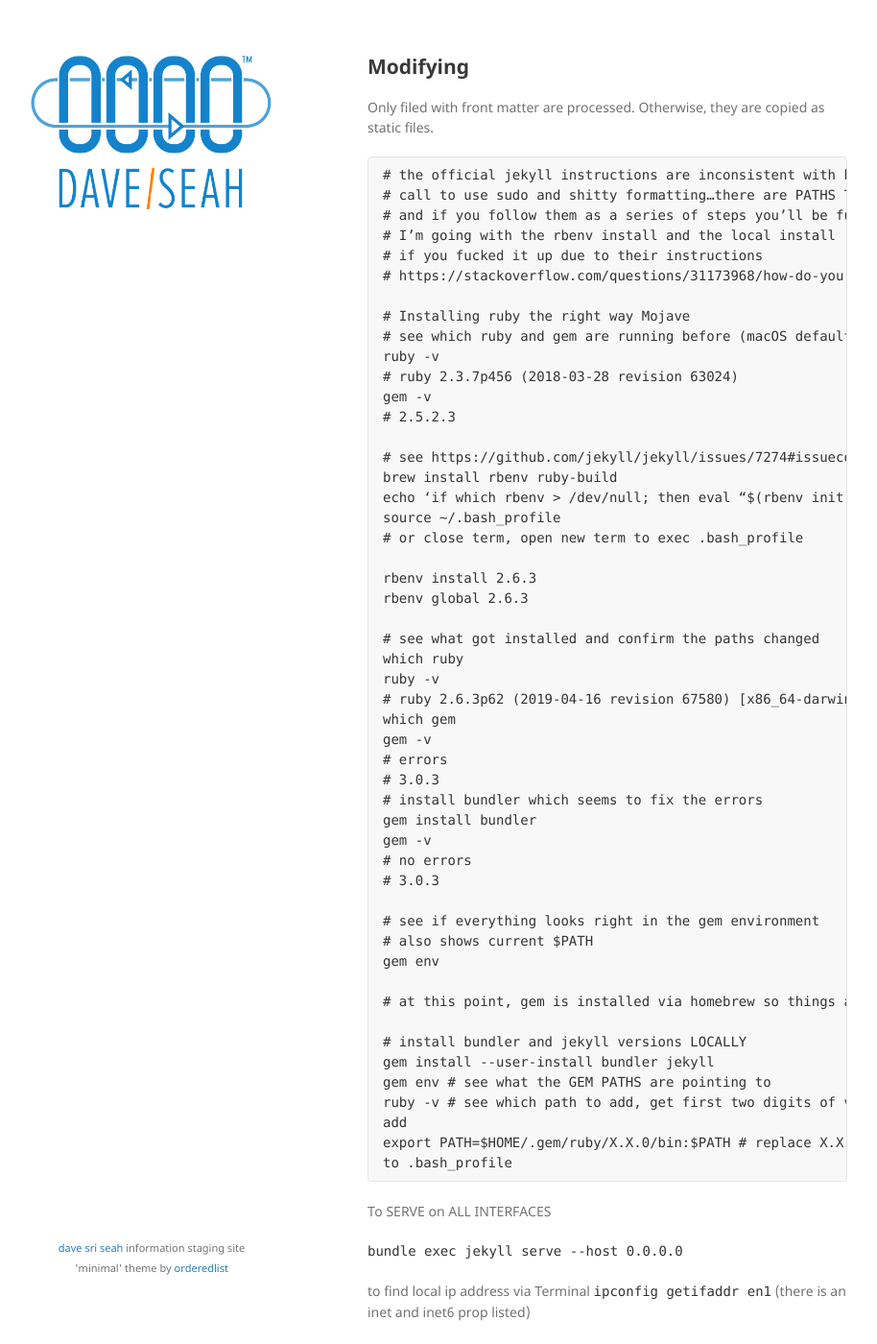
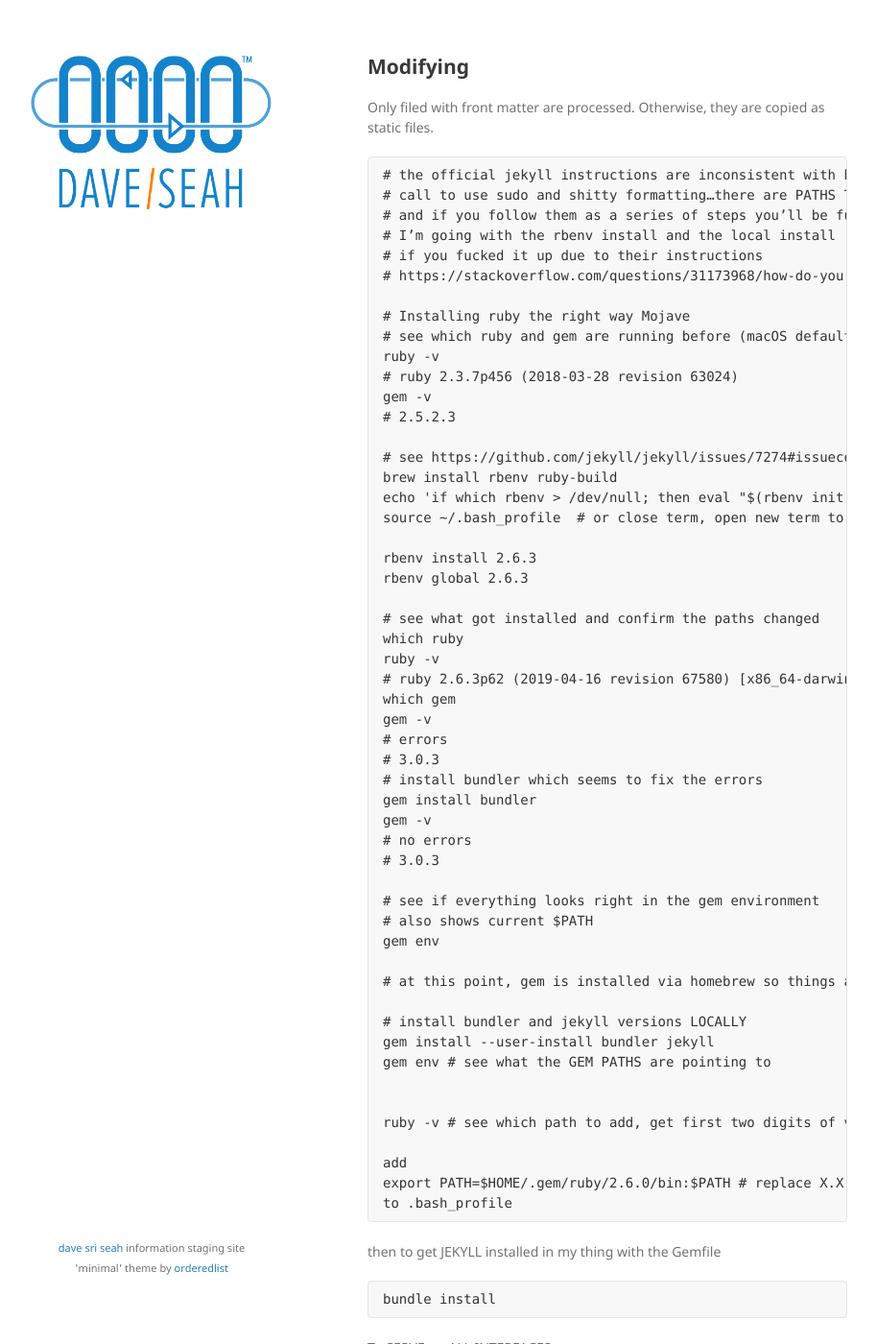
Before and after one commit to daveseah/daveseah.github.io, a Jekyll site: the page built from notes/installing-jekyll.md, in a window 1280 px wide and 1400 px high. Shown: the whole window at 96% size, without its empty margins (187-1101 px from the left). Built offline with Jekyll 4.4.1, drawn with Linux system fonts in a browser that asks for light colours; our own code applies the rules of GitHub Pages for plain Markdown files; some of the changed text lies outside the part shown.

Commit message:
update install notes for jekyll

````diff
--- a/notes/installing-jekyll.md
+++ b/notes/installing-jekyll.md
@@ -21,9 +21,8 @@
 
 # see https://github.com/jekyll/jekyll/issues/7274#issuecomment-425069689
 brew install rbenv ruby-build
-echo ‘if which rbenv > /dev/null; then eval “$(rbenv init -)”; fi’ >> ~/.bash_profile
-source ~/.bash_profile
-# or close term, open new term to exec .bash_profile
+echo 'if which rbenv > /dev/null; then eval "$(rbenv init -)"; fi' >> ~/.bash_profile
+source ~/.bash_profile  # or close term, open new term to exec .bash_profile
 
 rbenv install 2.6.3
 rbenv global 2.6.3
@@ -51,15 +50,36 @@
 # install bundler and jekyll versions LOCALLY
 gem install --user-install bundler jekyll
 gem env # see what the GEM PATHS are pointing to
-ruby -v # see which path to add, get first two digits of version for next line
+
+
+ruby -v # see which path to add, get first two digits of version for next line. which is 2.6.3
+
 add
-export PATH=$HOME/.gem/ruby/X.X.0/bin:$PATH # replace X.X.0 with version
+export PATH=$HOME/.gem/ruby/2.6.0/bin:$PATH # replace X.X.0 with version
 to .bash_profile
+```
+
+then to get JEKYLL installed in my thing with the Gemfile
+
+```
+bundle install
 ```
 
 To SERVE on ALL INTERFACES
 
 `bundle exec jekyll serve --host 0.0.0.0`
+(why bundle exec jekyll instead of just jekyll: https://yehudakatz.com/2011/05/30/gem-versioning-and-bundler-doing-it-right/)
 
 to find local ip address via Terminal
 `ipconfig getifaddr en1` (there is an inet and inet6 prop listed)
+
+TO LIST ALL INTERFACES
+
+ipconfig getifaddr $(networksetup -listallhardwareports | awk '/Hardware Port: Wi-Fi/{getline; print $2}')
+
+## REINSTALLING ON MACBOOK
+
+ruby -v >
+# ruby 2.3.7p456 (2018-03-28 revision 63024)
+gem -v
+# 2.5.2.3
````
